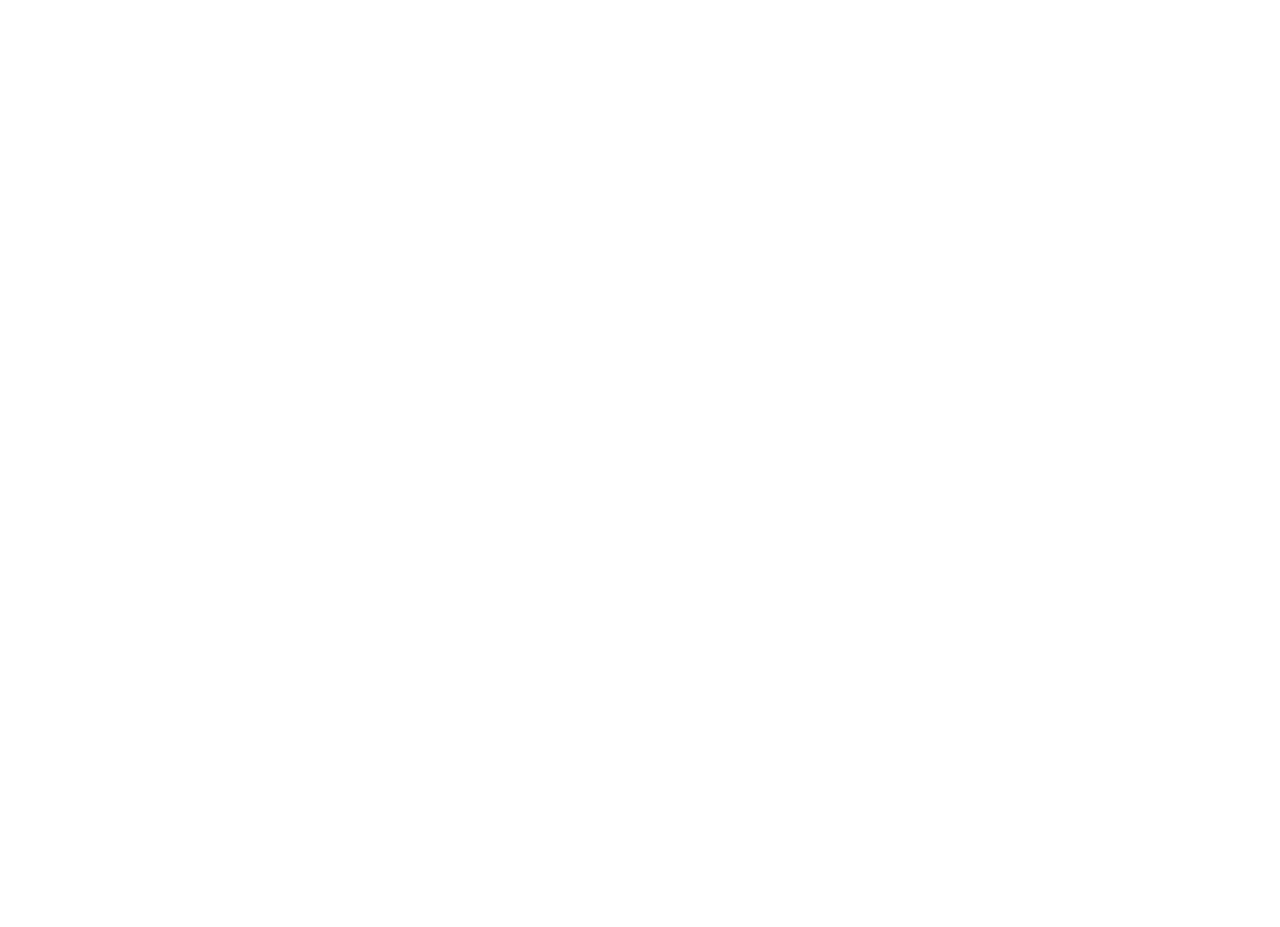
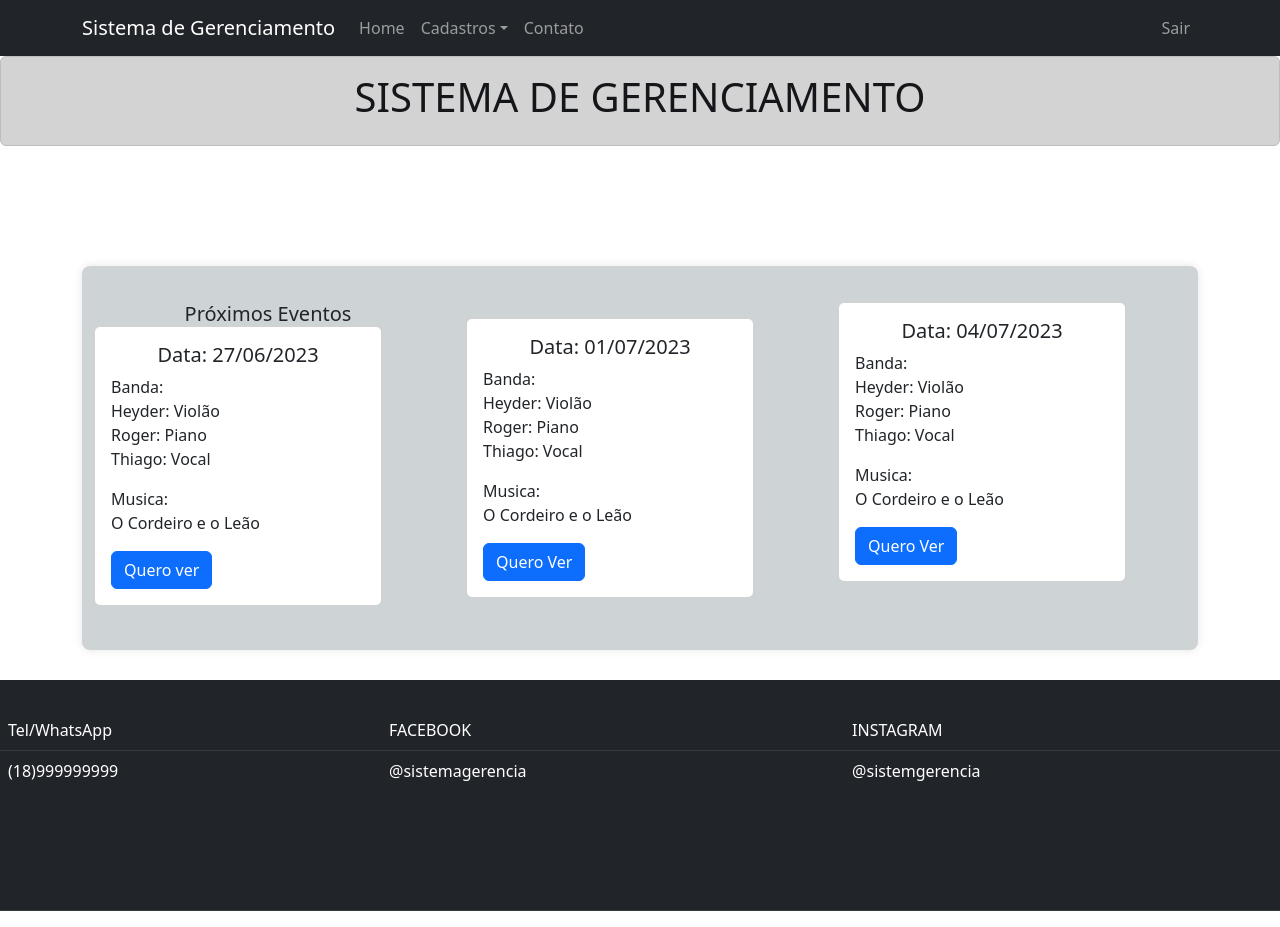
Before and after one commit to carvalhotkeys/frontendpfsii, a React (Create React App) app: page / in a window 1280 px wide. Before the commit this address had no page. Before the commit the page ends 800 px from the top, so only its background shows below. Built offline with nearby package versions, Linux system fonts and the light colour scheme.

Commit message:
Update App.js

```diff
--- a/src/App.js
+++ b/src/App.js
@@ -40,6 +40,7 @@
       <BrowserRouter>
         <Routes>
           <Route path='/frontendpfsii' exact element={<TelaHome />} />
+          <Route path='/' exact element={<TelaHome />} />
           <Route path='/evento' exact element={<TelaEvento/>} />
           <Route path='/buscabuca' exact element={<TelaBusca />} />
           <Route path='/home' exact element={<TelaHome />} />
```
